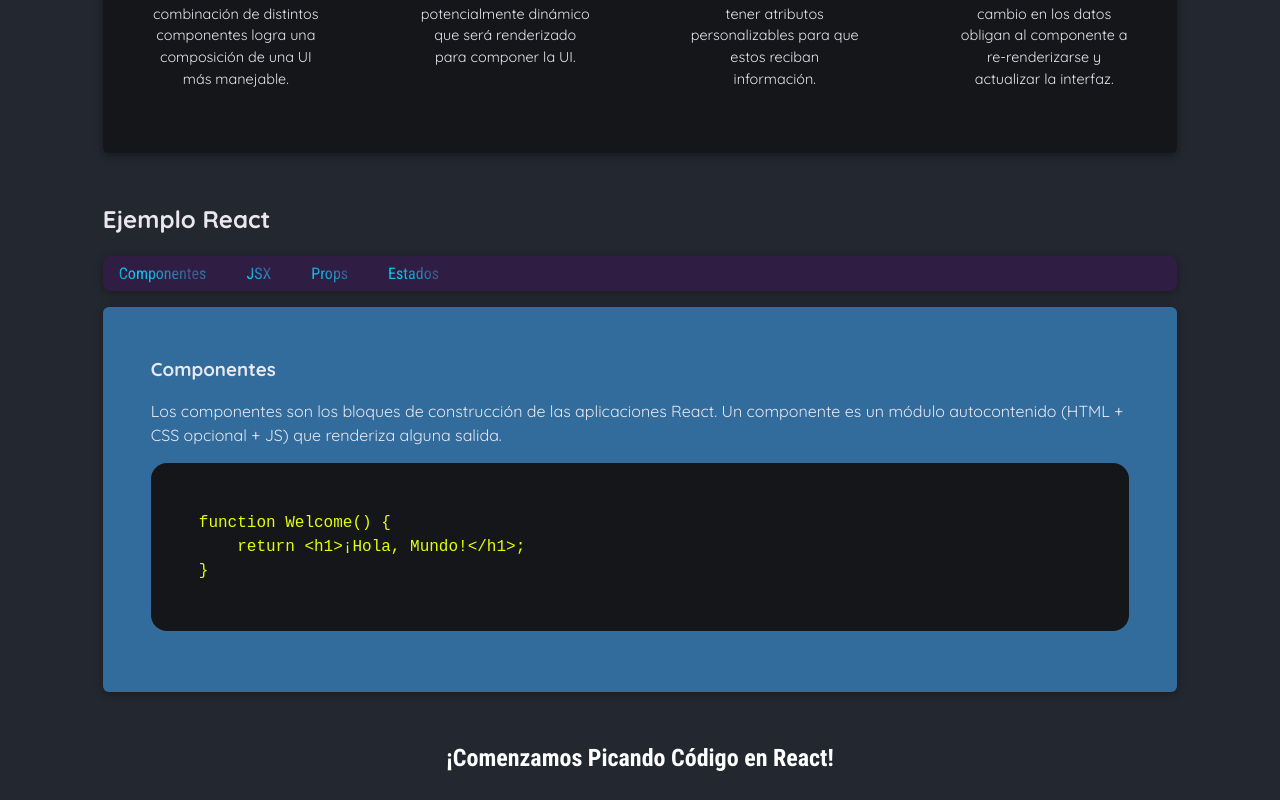
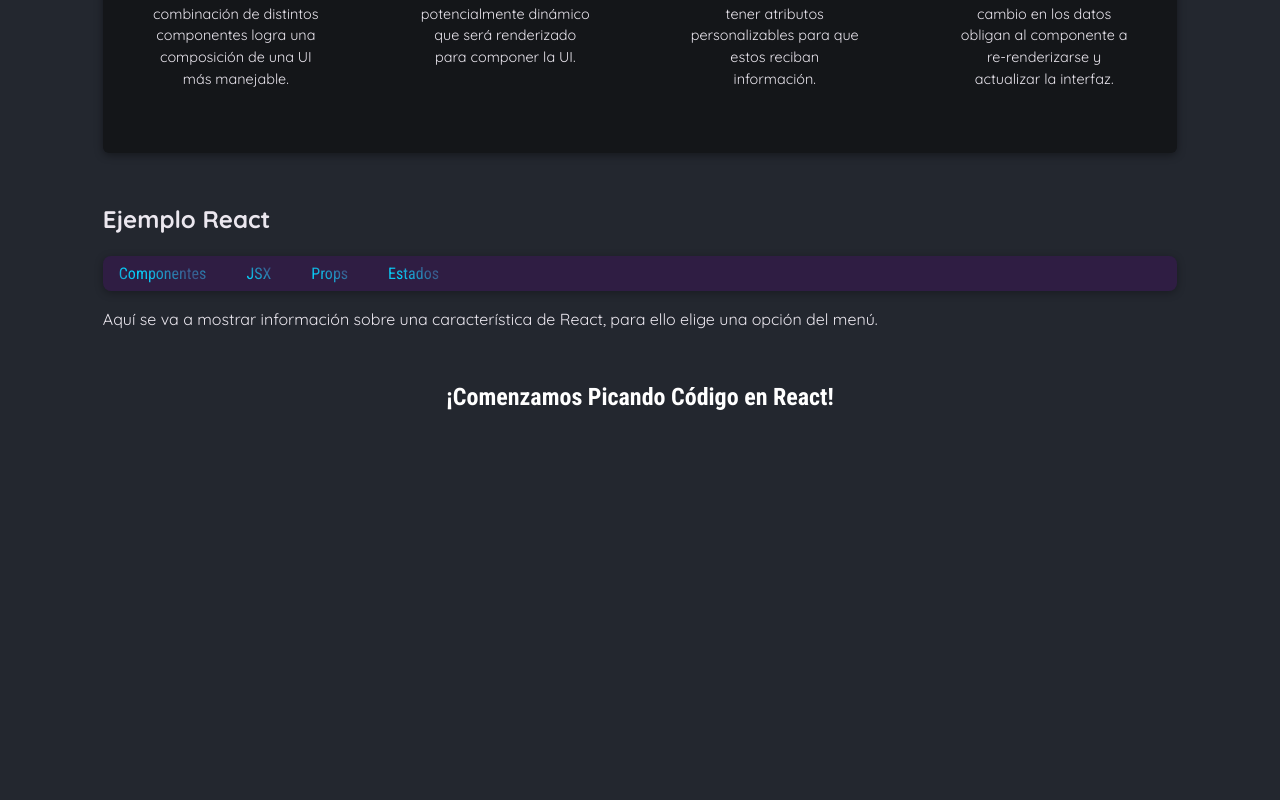
Before and after one commit to AdrianDelMoral/react-features-learn, a React (Vite) app: page / in a window 1280 px wide. Shown: the part 751-1551 px from the top of the page. After the commit the page ends 1280 px from the top, so only its background shows below. Built offline with nearby package versions, Linux system fonts and the light colour scheme.

Commit message:
Conditionally Rendering Content in React

```diff
--- a/src/App.jsx
+++ b/src/App.jsx
@@ -36,11 +36,31 @@
   //? nombreVariable = contendrá la información más actual
   //? setNombreVariable = contendrá la función para actualizar ese nombreVariable
 
-  const [selectedTopic, setSelectedTopic] = useState("components");
+  const [selectedTopic, setSelectedTopic] = useState(null);
 
   function handleClickMenu(selectedButton){
     setSelectedTopic(selectedButton);
     console.log(`Ey! Estás pulsando el botón ${selectedTopic}`);
+  }
+
+  //* tabContent por defecto, para a la hora de no haber pulsado nada, que muestr algo por defecto
+  let tabContent = (
+    <p>
+      Aquí se va a mostrar información sobre una característica de React, para ello elige una opción del menú.
+    </p>
+  )
+
+  //* Si selectedTopic hay algo seleccionado mostrará el componente:
+  if (selectedTopic) {
+    tabContent = (
+      <div id="tab-content">
+        <h3>{EXAMPLES[selectedTopic].title}</h3>
+        <p>{EXAMPLES[selectedTopic].description}</p>
+        <pre>
+          <code>{EXAMPLES[selectedTopic].code}</code>
+        </pre>
+      </div>
+    );
   }
 
   return (
@@ -84,17 +104,9 @@
           <TabButton onClick={()=>handleClickMenu("state")}>Estados</TabButton>
         </menu>
 
-        <div id="tab-content">
-          <h3>{EXAMPLES[selectedTopic].title}</h3>
-          <p>{EXAMPLES[selectedTopic].description}</p>
-          <pre>
-            <code>
-              {EXAMPLES[selectedTopic].code}
-            </code>
-          </pre>
-        </div>
+        {tabContent}
+
       </section>
-
       <main>
         <h2>¡Comenzamos Picando Código en React!</h2>
       </main>
--- a/src/index.css
+++ b/src/index.css
@@ -68,7 +68,7 @@
   width: 85%;
 }
 
-#coreConcepts > h2{
+#coreConcepts>h2 {
   text-align: center;
   margin-bottom: 4rem;
 }
@@ -77,13 +77,13 @@
   padding: 0;
   margin: 0;
   display: flex;
+  flex-wrap: wrap;
   gap: 2rem;
-  flex-wrap: wrap;
   justify-content: space-between;
   align-items: flex-start;
 }
 
-#coreConcepts div > div {
+#coreConcepts div>div {
   width: 10rem;
   text-align: center;
   padding: 1rem;
@@ -93,12 +93,12 @@
   align-items: center;
 }
 
-#coreConcepts div> div > img {
+#coreConcepts div>div>img {
   height: 4rem;
   object-fit: fill
 }
 
-#coreConcepts > div > div > h3 {
+#coreConcepts>div>div>h3 {
   margin: 0.5rem 0;
   text-align: center;
   background: linear-gradient(40deg, #3b5486, #03d5ff, #3b5486, #03d5ff);
@@ -108,7 +108,7 @@
   filter: drop-shadow(0 2px 8px rgba(0, 0, 0, 0.5));
 }
 
-#coreConcepts > div > div > p {
+#coreConcepts>div>div>p {
   font-size: 0.9rem;
   text-align: center;
 }
@@ -126,6 +126,7 @@
   margin: 1rem 0;
   padding: 0;
   display: flex;
+  flex-wrap: wrap;
   gap: 0.5rem;
   list-style: none;
 }
@@ -186,4 +187,43 @@
 #tab-content code {
   font-size: 1rem;
   color: #e5ff00;
+  text-wrap: balance;
 }
+
+@media screen and (max-width: 660px) {
+  #examples menu {
+    align-items: center;
+    justify-content: center;
+  }
+
+  #coreConcepts div {
+    align-items: center;
+    flex-direction: column;
+    align-content: center;
+  }
+
+  #coreConcepts div>div {
+    padding: auto;
+    width: auto;
+  }
+
+  #tab-content pre {
+    background-color: #141619;
+    border-radius: 1rem;
+    padding: 1.5rem;
+  }
+
+  #tab-content code {
+    font-size: 1rem;
+    color: #e5ff00;
+    text-wrap: balance;
+  }
+}
+
+@media screen and (max-width: 540px) {
+  #tab-content code {
+    font-size: .8rem;
+    color: #e5ff00;
+    text-wrap: balance;
+  }
+}
```
